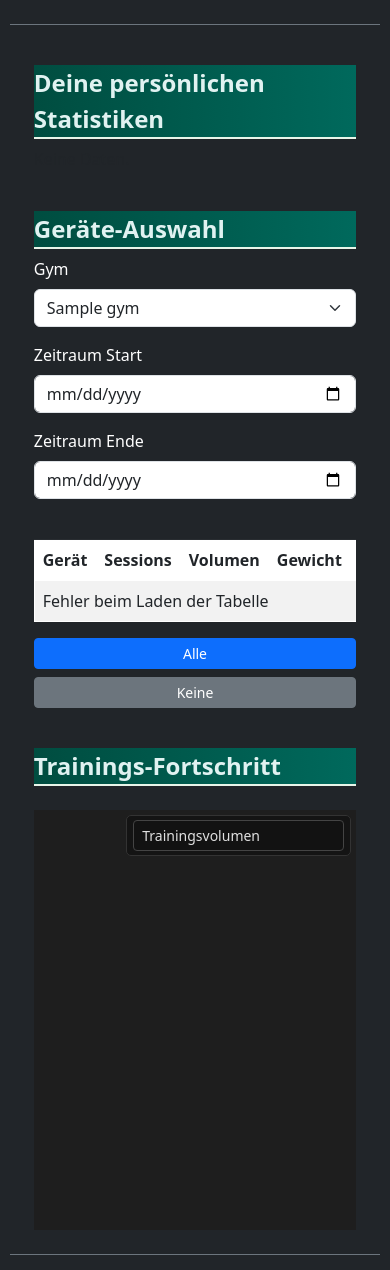
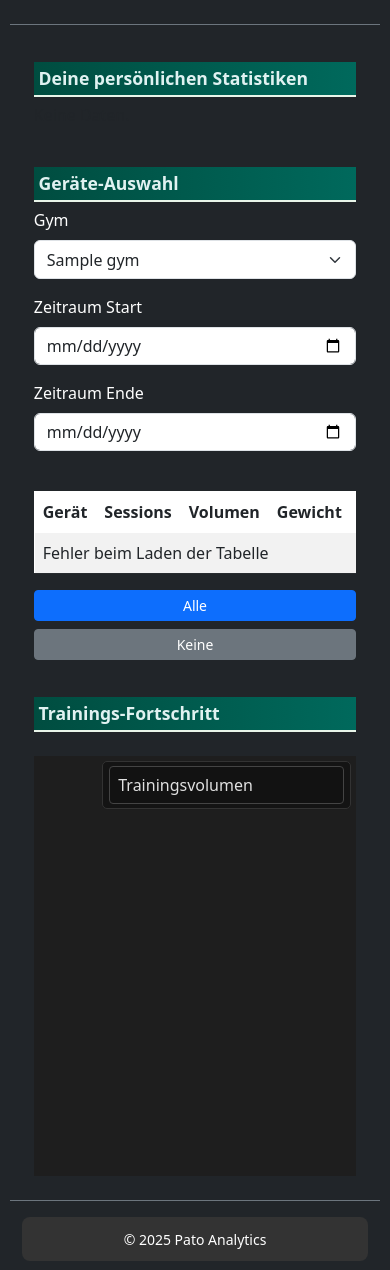
Before and after one commit to Pato7md/gym-stats, a Flask app: template templates/gym.html in a window 390 px wide. Shown: the part 92-1362 px from the top of the page. Run offline with Flask 3, Linux system fonts and the light colour scheme; the template is opened without the code that fills it: most values are stand-ins (such as "Sample title", 1, 10 or a date in 2020); parts of the project's set-up code (start-up, migrations or seed data) failed here and were passed over; some libraries are stand-ins or nearby versions.

Commit message:
test handy layout

```diff
--- a/static/css/style.css
+++ b/static/css/style.css
@@ -5,7 +5,7 @@
   --text: #e0e0e0;
   --text-strong: #fff;
   --border: #444;
-  --main-green: #00695c; /* Falls du ändern willst, nur hier */
+  --main-green: #00695c;
 }
 
 html, body {
@@ -15,16 +15,7 @@ html, body {
   overflow-anchor: none !important;
 }
 
-
-
 h1 {font-size: 2.3rem !important;}
-
-/* Nur für Handy */
-@media (max-width: 575.98px) {
-  h1 {font-size: 1.4rem !important;}
-}
-
-
 
 h1, h2, h3, h4 { color: var(--text-strong); }
 
@@ -111,8 +102,6 @@ label {
 }
 
 
-
-
 /* Headline Person Dropdown */
 #person-form > span.text-white {
   font-size: 1.4rem;
@@ -125,22 +114,6 @@ label {
   padding-bottom: 0.5rem;
   height: auto;
 }
-
-/* Nur für Handy */
-@media (max-width: 575.98px) {
-  #person-form > span.text-white {
-    font-size: 1rem;
-  }
-
-  #person.form-select-sm {
-    font-size: 0.9rem;
-    padding-top: 0.3rem;
-    padding-bottom: 0.3rem;
-  }
-}
-
-
-
 
 
 /* Karten Layout */
@@ -177,9 +150,51 @@ label {
 }
 
 
-/* Tablele*/
+/* Tabelle*/
 .table,
 .table th,
 .table td {
   border-color: rgba(255, 255, 255, 0.04) !important;
 }
+
+
+
+
+
+/*-----------*/
+/*---Handy---*/
+/*-----------*/
+@media (max-width: 575.98px) {
+
+  h1 {font-size: 1.4rem !important;}
+
+
+  /* Zwischen Überschriften */
+  .section-title {
+    font-size: 1.1rem !important;
+    margin: 0.8rem 0 0.4rem 0 !important;
+    padding: 0.2rem 0.3rem;
+  }
+
+
+  /* Headline Person Dropdown */
+  #person-form > span.text-white {
+    font-size: 1rem;
+  }
+
+  #person.form-select-sm {
+    font-size: 0.9rem;
+    padding-top: 0.3rem;
+    padding-bottom: 0.3rem;
+  }
+
+  /* Normale Bootstrap-Dropdowns */
+  select.form-select,
+  select.form-select-sm {
+    font-size: 1rem;
+    padding-top: 0.4rem;
+    padding-bottom: 0.4rem;
+  }
+
+
+}
```
